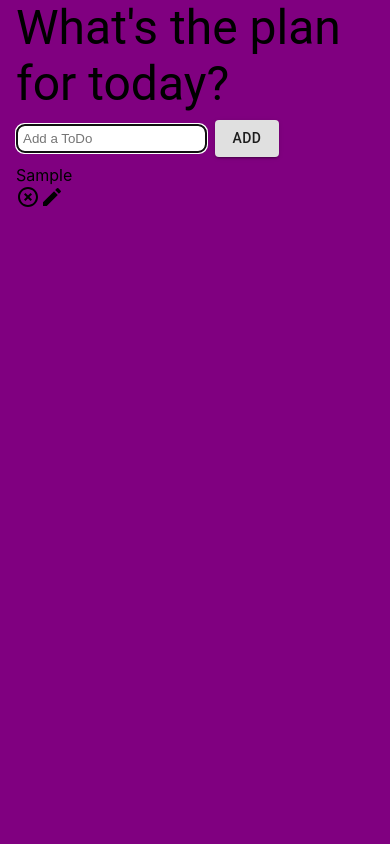
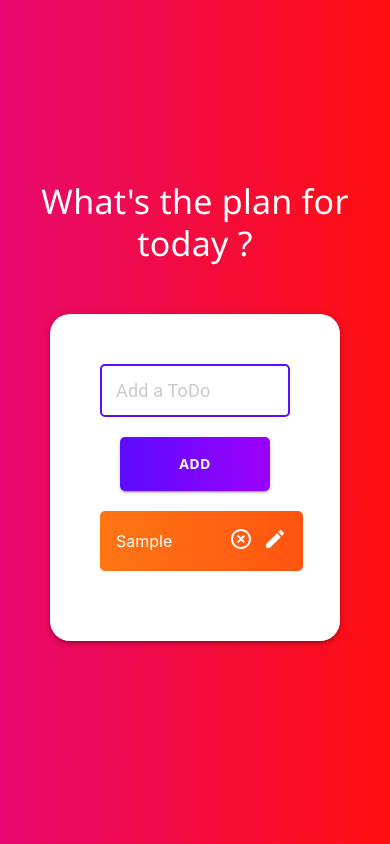
Before and after one commit to ToluAdegboyega/Plaana, a React (Create React App) app: page / in a window 390 px wide. Both pictures are taken after typing "Sample" into the empty fields and a click on the button "ADD". Built offline with nearby package versions, Linux system fonts and the light colour scheme.

Commit message:
chore: add styling and make responsive.

```diff
--- a/src/App.css
+++ /dev/null
@@ -1,38 +0,0 @@
-.App {
-  text-align: center;
-}
-
-.App-logo {
-  height: 40vmin;
-  pointer-events: none;
-}
-
-@media (prefers-reduced-motion: no-preference) {
-  .App-logo {
-    animation: App-logo-spin infinite 20s linear;
-  }
-}
-
-.App-header {
-  background-color: #282c34;
-  min-height: 100vh;
-  display: flex;
-  flex-direction: column;
-  align-items: center;
-  justify-content: center;
-  font-size: calc(10px + 2vmin);
-  color: white;
-}
-
-.App-link {
-  color: #61dafb;
-}
-
-@keyframes App-logo-spin {
-  from {
-    transform: rotate(0deg);
-  }
-  to {
-    transform: rotate(360deg);
-  }
-}
--- a/src/App.js
+++ b/src/App.js
@@ -1,29 +1,25 @@
 import React from "react";
-import "./App.css";
-import Container from "@material-ui/core/Container";
+import "./assets/App.css";
+import Box from "@material-ui/core/Box";
 import { makeStyles } from '@material-ui/core/styles';
 import TodoList from "./components/TodoList";
 
 const useStyles = makeStyles((theme) => ({
-  main: {
-    backgroundColor: "#800080",
-    height: "100vh"
-  },
   container: {
-    display: "flex",
-    justifyContent: "center",
-    alignItems: "center"
+    paddingTop: '180px',
+    display: 'flex',
+    justifyContent: 'center'
   }
 }));
 
 function App() {
+
   const classes = useStyles();
+
   return (
-    <div className={classes.main}>
-    <Container className={classes.container}>
-        <TodoList/>
-    </Container>
-    </div>
+    <Box className={classes.container}>
+      <TodoList/>
+    </Box>
   );
 }
 
--- /dev/null
+++ b/src/assets/App.css
@@ -0,0 +1,22 @@
+html {
+  height: 100%;
+  -webkit-font-smoothing: antialiased;
+  -moz-osx-font-smoothing: grayscale;
+}
+
+body {
+  background: linear-gradient( 90deg, rgba(231, 8, 112, 1) 0%,  rgba(255, 15, 15, 1) 100% );
+  height: 100%;
+}
+
+a {
+  text-decoration: none;
+}
+
+#root {
+  height: 100%;
+}
+
+/* background: linear-gradient( 90deg, rgba(231, 8, 112, 1) 0%,  rgba(255, 15, 15, 1) 100% );*/
+
+/*linear-gradient( 90deg, rgba(255, 118, 20, 1) 0%,  rgba(255, 84, 17, 1) 100% )*/
--- a/src/components/Todo.js
+++ b/src/components/Todo.js
@@ -5,7 +5,24 @@ import HighlightOffIcon from '@material-ui/icons/HighlightOff';
 import EditIcon from '@material-ui/icons/Edit';
 
 const useStyles = makeStyles((theme) => ({
-
+    todoWrap: {
+        display: 'flex',
+        justifyContent: 'space-between',
+        alignItems: 'center',
+        margin: '20px auto',
+        color: '#fff',
+        background: 'linear-gradient( 90deg, rgba(255, 118, 20, 1) 0%,  rgba(255, 84, 17, 1) 100% )',
+        padding: '16px',
+        borderRadius: '5px',
+        width: '90%'
+    },
+    deleteIcon: {
+        cursor: 'pointer',
+        marginRight: '10px'
+    },
+    editIcon: {
+        cursor: 'pointer',
+    }
 }));
 
 function Todo ({ todos, completeTodo, removeTodo, updateTodo }) {
@@ -29,9 +46,10 @@ function Todo ({ todos, completeTodo, removeTodo, updateTodo }) {
     }
 
     return todos.map((todo, index) => (
-        <div className={todo.isComplete ? 'todo-row-complete' : 'todo-row'}
+        <div className={todo.isComplete ? 'todoRowComplete' : 'todoRow'}
         key={index}
         >
+            <div className={classes.todoWrap}>
 
                 <div key={todo.id} onClick={() => completeTodo(todo.id)}>
                     {todo.text}
@@ -49,6 +67,8 @@ function Todo ({ todos, completeTodo, removeTodo, updateTodo }) {
                 </div>
 
             </div>
+
+        </div>
     ));
 }
 
--- a/src/components/TodoForm.js
+++ b/src/components/TodoForm.js
@@ -1,16 +1,52 @@
-import React, {useState, useEffect, useRef } from 'react';
-import { makeStyles } from '@material-ui/core/styles';
+import React, {useState} from 'react';
+import { makeStyles} from '@material-ui/core/styles';
 import Button from '@material-ui/core/Button';
+import InputBase from '@material-ui/core/InputBase'
 
 const useStyles = makeStyles((theme) => ({
+    toDoForm: {
+        width: "100%",
+        display: 'flex',
+        [theme.breakpoints.down('xs')]: {
+           flexDirection: 'column',
+        },
+    },
     toDoInput: {
-        borderRadius: "8px",
-        backgroundColor: "white",
-        padding: "5px"
+        padding: '14px',
+        borderRadius: '5px',
+        border: '2px solid #5d0cff',
+        outline: 'none',
+        background: 'transparent',
+        color: 'grey',
+        fontSize: '18px'
       },
-      toDoButton: {
-        margin: theme.spacing(1),
+      toDoInputEdit: {
+        padding: '14px',
+        borderRadius: '5px',
+        border: '2px solid #5d0cff',
+        outline: 'none',
+        background: 'transparent',
+        color: 'grey',
+        fontSize: '18px',
+        marginTop: '20px'
       },
+    toDoButton: {
+        padding: '15px',
+        border: 'none',
+        borderRadius: '5px',
+        cursor: 'pointer',
+        outline: 'none',
+        background: 'linear-gradient(90deg, rgba(93, 12, 255, 1) 0%, rgba(155, 0, 250, 1) 100% )',
+        color: '#fff',
+        textTransform: 'uppercase',
+        fontWeight: '700',
+        marginLeft: '20px',
+        fontFamily: 'Segoe UI',
+        [theme.breakpoints.down('xs')]: {
+            marginTop: '20px',
+            marginRight: '20px'
+        },
+    },
 }));
 
 function TodoForm(props) {
@@ -19,11 +55,6 @@ function TodoForm(props) {
     const [input, setInput] =
     useState(props.edit ? props.edit.value : '');
 
-    const inputRef = useRef(null);
-
-    useEffect(() => {
-        inputRef.current.focus();
-    });
 
     const handleChange = e => {
         setInput(e.target.value);
@@ -41,15 +72,17 @@ function TodoForm(props) {
     };
 
     return (
+
         <form className={classes.toDoForm} onSubmit={handleSubmit}>
             {props.edit ? (
                 <>
-                 <input type="text"
+                 <InputBase type="text"
                  placeholder="Update your list"
                  value={input}
                  name="text" className={classes.toDoInputEdit}
                  onChange={handleChange}
-                 ref={inputRef}
+                 //autoFocus
+                 multiline
                 />
                 <Button className={classes.toDoButton}
                 variant="contained"
@@ -60,12 +93,13 @@ function TodoForm(props) {
             ) :
             (
                 <>
-                <input type="text"
+                <InputBase type="text"
                 placeholder="Add a ToDo"
                 value={input}
                 name="text" className={classes.toDoInput}
                 onChange={handleChange}
-                ref={inputRef}
+                autoFocus
+                multiline
                />
                <Button className={classes.toDoButton}
                variant="contained"
@@ -76,6 +110,7 @@ function TodoForm(props) {
             )}
 
         </form>
+
     )
 }
 
--- a/src/components/TodoList.js
+++ b/src/components/TodoList.js
@@ -1,9 +1,27 @@
 import React,{useState}  from 'react';
+import { makeStyles } from '@material-ui/core/styles';
 import TodoForm from '../components/TodoForm';
 import Typography from '@material-ui/core/Typography';
+import Paper from '@material-ui/core/Paper';
 import Todo from './Todo';
 
+const useStyles = makeStyles((theme) => ({
+    typography: {
+        color: 'white',
+        marginBottom: '50px',
+        textAlign: 'center',
+        fontFamily: 'Segoe UI'
+    },
+    paper: {
+        padding: '50px',
+        borderRadius: '20px',
+        margin: '50px'
+    }
+}));
+
 function TodoList() {
+    const classes = useStyles();
+
     const [todos, setTodos] = useState([]);
 
     const addTodo = todo => {
@@ -41,9 +59,10 @@ function TodoList() {
 
     return (
         <div>
-            <Typography variant="h3">
-                What's the plan for today?
+              <Typography variant="h4" className={classes.typography}>
+                What's the plan for today ?
             </Typography>
+            <Paper elevation={3} className={classes.paper}>
                 <TodoForm onSubmit={addTodo} />
                 <Todo
                 todos={todos}
@@ -51,6 +70,7 @@ function TodoList() {
                 removeTodo={removeTodo}
                 updateTodo={updateTodo}
                 />
+            </Paper>
         </div>
     )
 }
--- a/src/index.js
+++ b/src/index.js
@@ -1,6 +1,6 @@
 import React from 'react';
 import ReactDOM from 'react-dom';
-import './index.css';
+import './assets/index.css';
 import App from './App';
 
 
```
Also changed, not shown: src/setupTests.js (deleted, +0 -5 lines), src/assets/index.css (renamed from src/index.css), src/logo.svg (deleted), 1 other file (tests, documents, lock files or other folders). Lines whose indentation alone changed are shown as unchanged.
